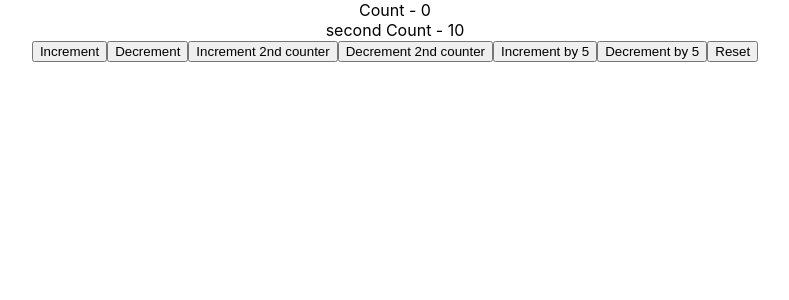
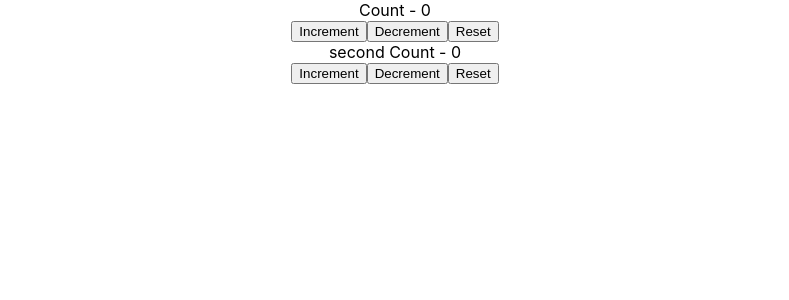
Before and after one commit to ginow/react-codevolution, a React (Create React App) app in the folder state-hook/: page / in a window 1280 px wide. Shown: the top 300 px of the page, without its empty margins (245-1034 px from the left). Built offline with nearby package versions, Linux system fonts and the light colour scheme.

Commit message:
multiple useReducer hooks

```diff
--- a/state-hook/src/App.js
+++ b/state-hook/src/App.js
@@ -1,11 +1,11 @@
 import React from 'react'
 import './App.css';
-import CounterTwo from './components/CounterTwo';
+import CounterThree from './components/CounterThree';
 
 function App() {
   return (
     <div className="App">
-      <CounterTwo></CounterTwo>
+      <CounterThree></CounterThree>
     </div>
   );
 }
--- /dev/null
+++ b/state-hook/src/components/CounterThree.js
@@ -0,0 +1,34 @@
+import React, { useReducer } from 'react'
+
+const initialState = 0
+const reducer = (state, action) => {
+    switch (action) {
+        case 'increment':
+            return state + 1
+        case 'decrement':
+            return state - 1
+        case 'reset':
+            return initialState
+        default:
+            return state
+    }
+}
+
+function CounterThree() {
+    const [count, dispatch] = useReducer(reducer, initialState)
+    const [countTwo, dispatchTwo] = useReducer(reducer, initialState)
+    return (
+        <div>
+            <div>Count - {count}</div>
+            <button onClick={() => dispatch('increment')}>Increment</button>
+            <button onClick={() => dispatch('decrement')}>Decrement</button>
+            <button onClick={() => dispatch('reset')}>Reset</button>
+            <div>second Count - {countTwo}</div>
+            <button onClick={() => dispatchTwo('increment')}>Increment</button>
+            <button onClick={() => dispatchTwo('decrement')}>Decrement</button>
+            <button onClick={() => dispatchTwo('reset')}>Reset</button>
+        </div>
+    )
+}
+
+export default CounterThree
```
